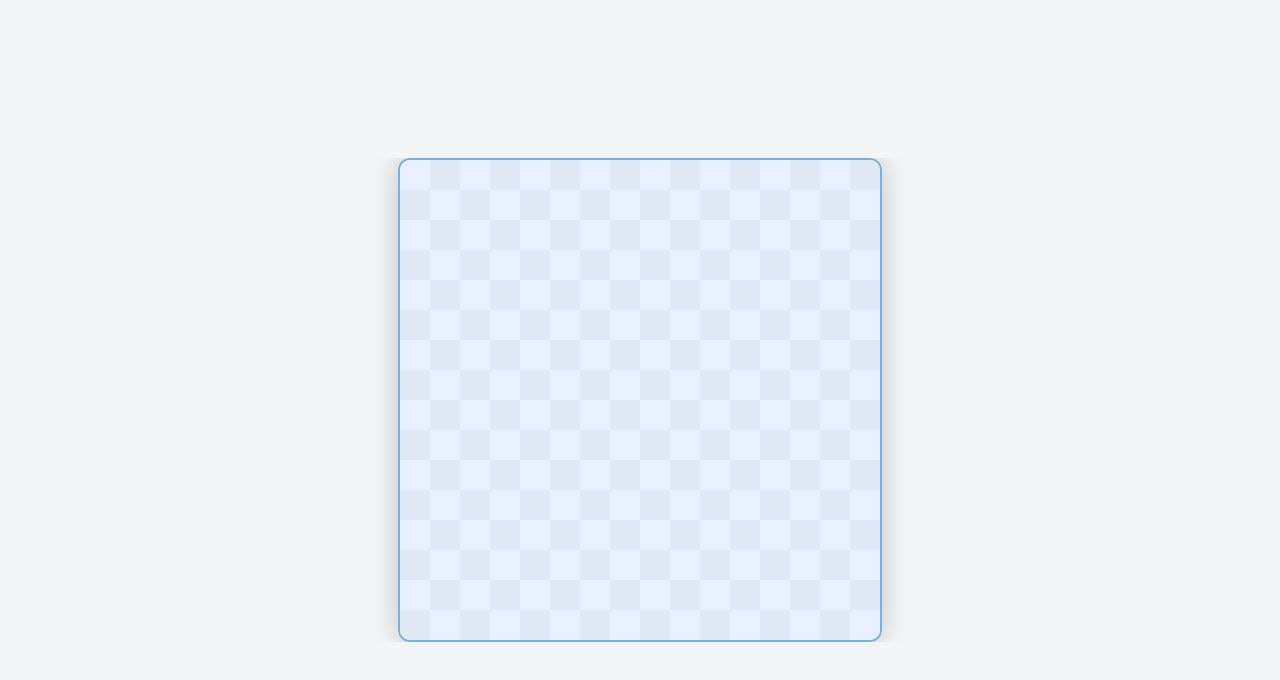
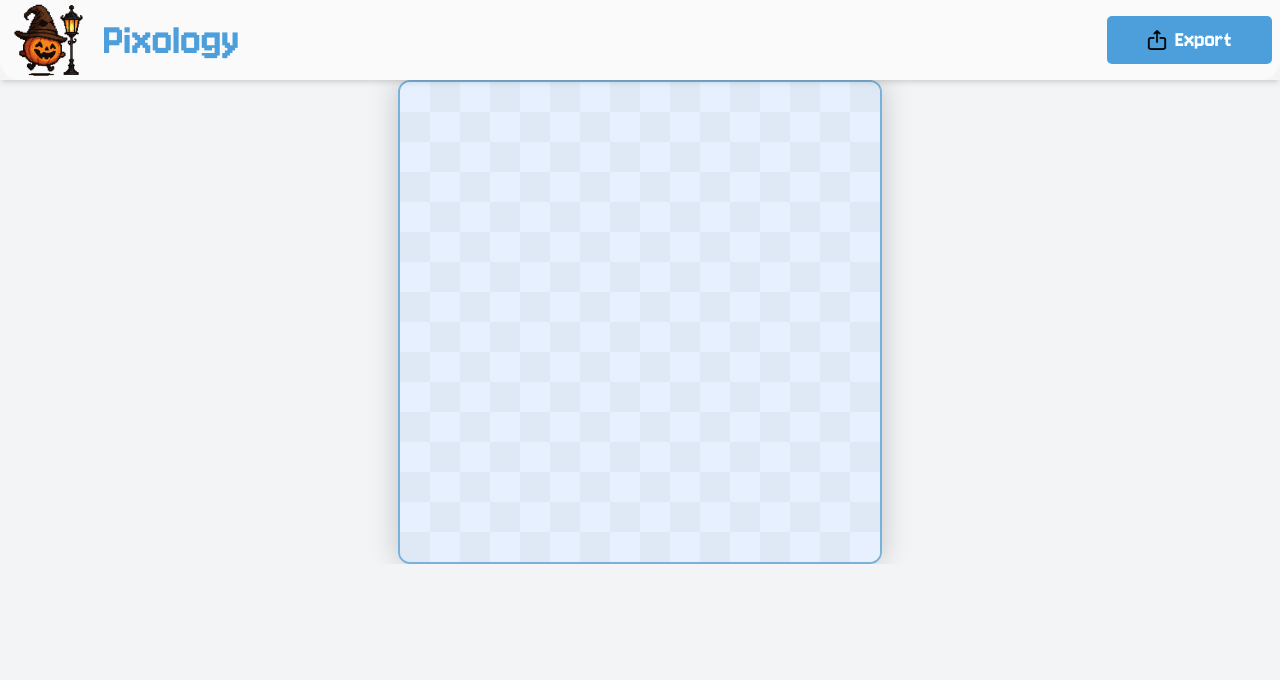
Before and after one commit to oRioN-Genics/Pixology, a React (Vite) app in the folder frontend/: page /canvas in a window 1280 px wide. Shown: the top 680 px of the page. Built offline with nearby package versions, Linux system fonts and the light colour scheme.

Commit message:
stable zoom-in-out and scrolling

```diff
--- a/frontend/src/assets/index.js
+++ b/frontend/src/assets/index.js
@@ -3,6 +3,7 @@ import CuteGhost_1 from "./CuteGhost_1.png";
 import CuteGhost_2 from "./CuteGhost_2.png";
 import Warrior_1 from "./Warrior_1.png";
 import Warrior_2 from "./Warrior_2.png";
+import ExportIcon from "./ExportIcon.png";
 
 export const assets = {
   Icon,
@@ -10,4 +11,5 @@ export const assets = {
   CuteGhost_2,
   Warrior_1,
   Warrior_2,
+  ExportIcon,
 };
--- a/frontend/src/components/NavBar.jsx
+++ b/frontend/src/components/NavBar.jsx
@@ -3,20 +3,33 @@ import { assets } from "../assets";
 import BlueButton from "./BlueButton";
 import { useNavigate } from "react-router-dom";
 
-const NavBar = ({ showOnlySignUp, showOnlyLogin }) => {
+const NavBar = ({ showOnlySignUp, showOnlyLogin, showExportButton }) => {
   const navigate = useNavigate();
 
   return (
-    <div className="absolute top-0 left-0 w-full z-10">
+    <div className="absolute top-0 left-0 w-full z-10 shadow-md">
       <div className="container mx-auto flex justify-between items-center py-0 px-0 md:px-20 lg:px-2 bg-white/62 rounded-b-[20px]">
         {/* Left section: logo + title */}
-        <div className="flex items-center gap-4" onClick={() => navigate("/")}>
+        <div
+          className="flex items-center gap-4 cursor-pointer"
+          onClick={() => navigate("/")}
+        >
           <img src={assets.Icon} alt="" className="h-10 w-auto md:h-20" />
           <span className="text-[#4D9FDC] text-5xl">Pixology</span>
         </div>
 
         {/* Right section: buttons */}
-        <div className="flex items-center gap-2">
+        <div className="flex items-center gap-4">
+          {showExportButton && (
+            <BlueButton
+              variant="primary"
+              className="flex items-center gap-2 px-10 py-2"
+            >
+              <img src={assets.ExportIcon} alt="Export" className="w-5 h-5" />
+              Export
+            </BlueButton>
+          )}
+
           {!showOnlyLogin && (
             <button
               className="hidden md:block px-6 py-2 text-2xl text-black hover:text-[#4D9FDC] transition duration-200 ease-in-out"
--- a/frontend/src/components/PixelGridCanvas.jsx
+++ b/frontend/src/components/PixelGridCanvas.jsx
@@ -1,4 +1,4 @@
-import React, { useRef, useState } from "react";
+import React, { useRef, useState, useEffect } from "react";
 
 const PixelGridCanvas = ({ width, height }) => {
   const cellSize = 30;
@@ -7,12 +7,19 @@ const PixelGridCanvas = ({ width, height }) => {
   );
 
   const containerRef = useRef(null);
-  const gridRef = useRef(null); // Ref for the actual grid area
+  const gridRef = useRef(null);
+
   const [isDragging, setIsDragging] = useState(false);
   const [lastMousePos, setLastMousePos] = useState({ x: 0, y: 0 });
   const [translate, setTranslate] = useState({ x: 0, y: 0 });
-  const [scale, setScale] = useState(1); // for zoom
+  const [scale, setScale] = useState(1);
+  const [isPointerInside, setIsPointerInside] = useState(false);
 
+  // Track if pointer is over the grid
+  const handlePointerEnter = () => setIsPointerInside(true);
+  const handlePointerLeave = () => setIsPointerInside(false);
+
+  // Drag start
   const handleMouseDown = (e) => {
     if (e.button === 1) {
       e.preventDefault();
@@ -22,47 +29,41 @@ const PixelGridCanvas = ({ width, height }) => {
     }
   };
 
+  // Drag move
   const handleMouseMove = (e) => {
     if (!isDragging) return;
     const dx = e.clientX - lastMousePos.x;
     const dy = e.clientY - lastMousePos.y;
-
     setLastMousePos({ x: e.clientX, y: e.clientY });
-    setTranslate((prev) => ({
-      x: prev.x + dx,
-      y: prev.y + dy,
-    }));
+    setTranslate((prev) => ({ x: prev.x + dx, y: prev.y + dy }));
   };
 
+  // Drag end
   const handleMouseUp = () => {
     setIsDragging(false);
     document.body.style.cursor = "default";
   };
 
-  const handleWheel = (e) => {
-    const gridRect = gridRef.current?.getBoundingClientRect();
-    const mouseX = e.clientX;
-    const mouseY = e.clientY;
+  // Attach wheel event with passive: false to override default scroll
+  useEffect(() => {
+    const el = containerRef.current;
+    if (!el) return;
 
-    // Check if mouse is inside the grid area
-    const isInGrid =
-      gridRect &&
-      mouseX >= gridRect.left &&
-      mouseX <= gridRect.right &&
-      mouseY >= gridRect.top &&
-      mouseY <= gridRect.bottom;
+    const handleWheel = (e) => {
+      if (!isPointerInside) return; // Let normal scroll work outside
+      e.preventDefault();
 
-    if (!isInGrid) return; // Let normal scroll happen outside grid
+      const zoomSpeed = 0.1;
+      const delta = -e.deltaY;
+      setScale((prev) => {
+        let next = prev + (delta > 0 ? zoomSpeed : -zoomSpeed);
+        return Math.min(4, Math.max(0.5, next));
+      });
+    };
 
-    e.preventDefault();
-
-    const zoomSpeed = 0.1;
-    const delta = -e.deltaY;
-    setScale((prevScale) => {
-      let nextScale = prevScale + (delta > 0 ? zoomSpeed : -zoomSpeed);
-      return Math.min(4, Math.max(0.5, nextScale));
-    });
-  };
+    el.addEventListener("wheel", handleWheel, { passive: false });
+    return () => el.removeEventListener("wheel", handleWheel);
+  }, [isPointerInside]);
 
   return (
     <div
@@ -72,10 +73,11 @@ const PixelGridCanvas = ({ width, height }) => {
       onMouseMove={handleMouseMove}
       onMouseUp={handleMouseUp}
       onMouseLeave={handleMouseUp}
-      onWheel={handleWheel}
     >
       <div
         ref={gridRef}
+        onPointerEnter={handlePointerEnter}
+        onPointerLeave={handlePointerLeave}
         style={{
           transform: `translate(${translate.x}px, ${translate.y}px) scale(${scale})`,
           transformOrigin: "center center",
--- a/frontend/src/pages/CanvasBoard.jsx
+++ b/frontend/src/pages/CanvasBoard.jsx
@@ -1,5 +1,6 @@
 import React from "react";
 import PixelGridCanvas from "../components/PixelGridCanvas";
+import NavBar from "../components/NavBar";
 import { useLocation } from "react-router-dom";
 
 const CanvasBoard = () => {
@@ -7,8 +8,21 @@ const CanvasBoard = () => {
   const { width, height } = location.state || { width: 16, height: 16 };
 
   return (
-    <div className="min-h-screen flex items-center justify-center bg-gray-100 p-4">
-      <PixelGridCanvas width={width} height={height} />
+    <div className="relative min-h-screen">
+      {/* Background */}
+      <div className="absolute inset-0 bg-gray-100" />
+
+      {/* Foreground content */}
+      <div className="relative z-10">
+        <NavBar
+          showOnlySignUp={true}
+          showOnlyLogin={true}
+          showExportButton={true}
+        />
+        <div className="flex items-center justify-center h-full px-4 pt-20">
+          <PixelGridCanvas width={width} height={height} />
+        </div>
+      </div>
     </div>
   );
 };
```
Also changed, not shown: frontend/src/assets/ExportIcon.png (added).
